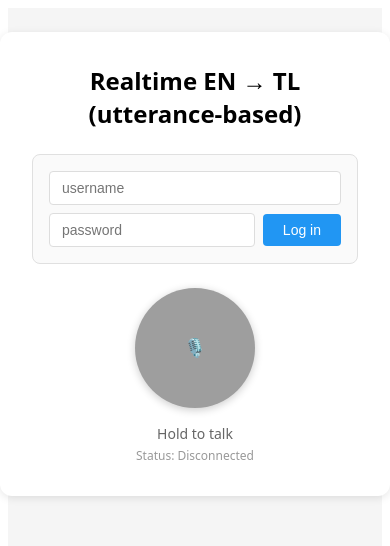
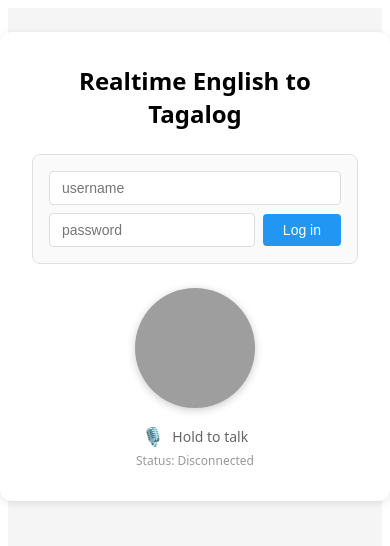
Before and after one commit to limping-robot/live-translation-frontend, a React (Vite) app: page / in a window 390 px wide. Shown: the top 546 px of the page. Built offline with nearby package versions, Linux system fonts and the light colour scheme.

Commit message:
get microphone access early, move icon out of push-to-talk button

```diff
--- a/src/App.jsx
+++ b/src/App.jsx
@@ -55,6 +55,16 @@ export default function App() {
       }
     }
   }, [token]);
+
+  // Request microphone access after WebSocket is connected
+  useEffect(() => {
+    if (connected && token && !running) {
+      initializeAudio().catch((err) => {
+        console.error("Failed to initialize audio:", err);
+        setAuthError("Failed to access microphone. Please check permissions.");
+      });
+    }
+  }, [connected, token]);
 
   async function handleLogin(e) {
     e.preventDefault();
@@ -219,6 +229,7 @@ export default function App() {
       return;
     }
 
+    // Audio should already be initialized after login, but check just in case
     if (!running) {
       await initializeAudio();
     }
@@ -263,7 +274,7 @@ export default function App() {
             }}
         >
           <h2 style={{ marginTop: 0, marginBottom: 24, textAlign: "center" }}>
-            Realtime EN → TL (utterance-based)
+            Realtime English to Tagalog
           </h2>
 
           {/* Auth box */}
@@ -381,8 +392,6 @@ export default function App() {
                   border: "none",
                   backgroundColor: isPressing ? "#f44336" : (connected ? "#4caf50" : "#9e9e9e"),
                   color: "white",
-                  fontSize: 18,
-                  fontWeight: 600,
                   cursor: token ? "pointer" : "not-allowed",
                   boxShadow: isPressing
                       ? "0 4px 20px rgba(244, 67, 54, 0.4)"
@@ -391,12 +400,26 @@ export default function App() {
                   transform: isPressing ? "scale(0.95)" : "scale(1)",
                   outline: "none",
                 }}
-            >
-              {isPressing ? "🎤" : "🎙️"}
-            </button>
+            />
             <div style={{ textAlign: "center" }}>
-              <div style={{ fontSize: 14, color: "#666", marginBottom: 4 }}>
-                {isPressing ? "Listening..." : "Hold to talk"}
+              <div
+                  style={{
+                    fontSize: 14,
+                    color: "#666",
+                    marginBottom: 4,
+                    display: "flex",
+                    alignItems: "center",
+                    justifyContent: "center",
+                    gap: 8,
+                    userSelect: "none",
+                    WebkitUserSelect: "none",
+                    msUserSelect: "none",
+                  }}
+              >
+                <span style={{ fontSize: 18 }}>
+                  {isPressing ? "🎤" : "🎙️"}
+                </span>
+                <span>{isPressing ? "Listening..." : "Hold to talk"}</span>
               </div>
               <div style={{ fontSize: 12, color: "#999" }}>
                 Status: {connected ? "✓ Connected" : "Disconnected"}
```
